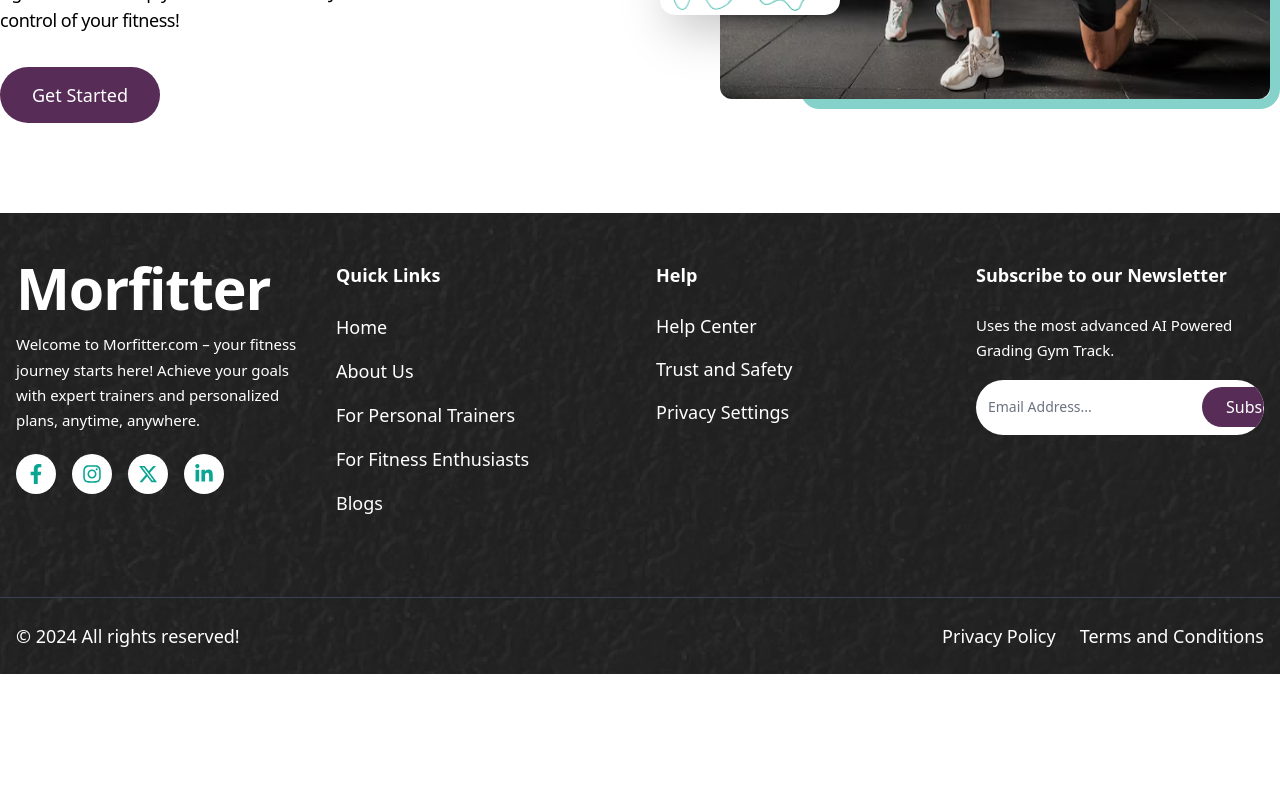
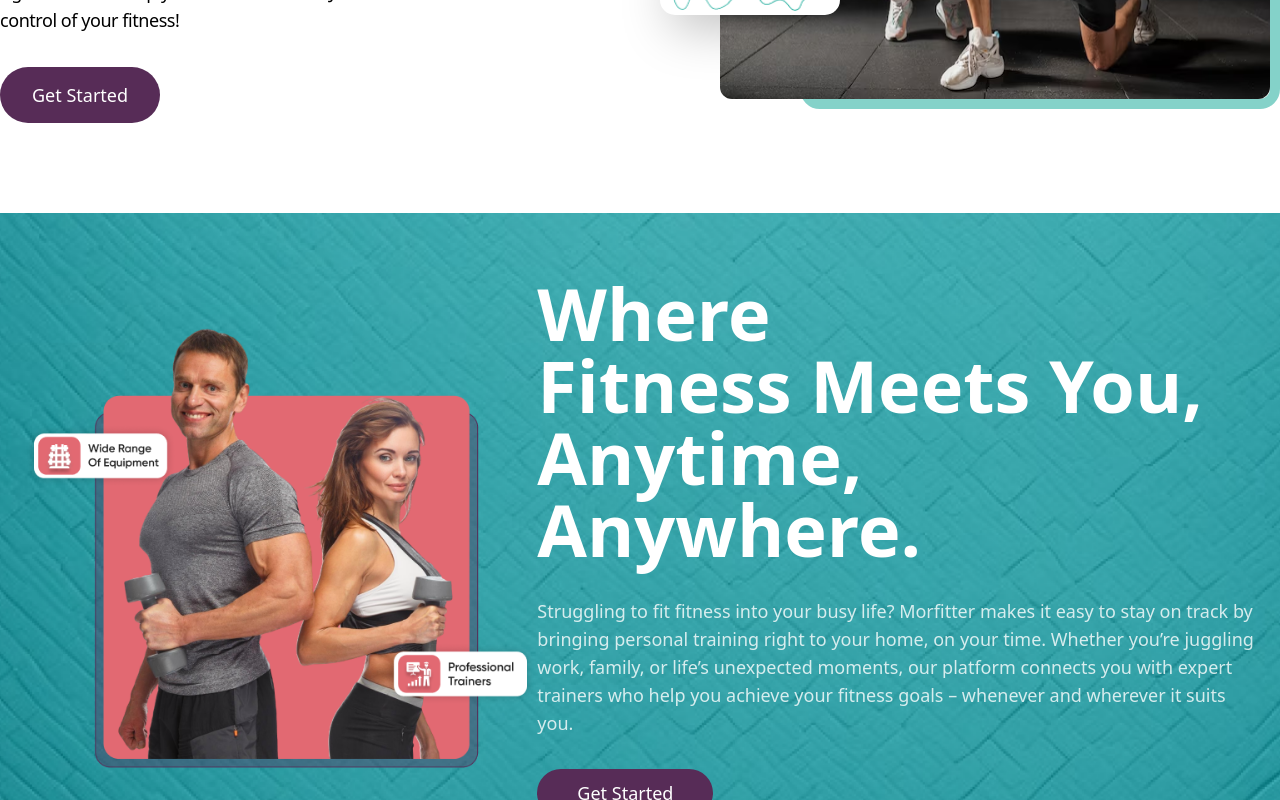
Before and after one commit to MDTanvirAhmedEmon/morfitter-frontend, a Next.js app: page / in a window 1280 px wide. Shown: the part 2000-2800 px from the top of the page. Before the commit the page ends 2674 px from the top, so only its background shows below. Built offline with nearby package versions, Linux system fonts and the light colour scheme.

Commit message:
done fitnessMeests section

```diff
--- a/src/app/(main-layout)/page.js
+++ b/src/app/(main-layout)/page.js
@@ -1,4 +1,5 @@
 import FitnessEnthusiasts from '@/components/MainLayout/Home/FitnessEnthusiasts';
+import FitnessMeets from '@/components/MainLayout/Home/FitnessMeets';
 import HeroSection from '@/components/MainLayout/Home/HeroSection';
 import LogoSlider from '@/components/MainLayout/Home/LogoSlider';
 import PersonalTrainers from '@/components/MainLayout/Home/PersonalTrainers';
@@ -11,6 +12,7 @@ const Home = () => {
             <LogoSlider></LogoSlider>
             <PersonalTrainers></PersonalTrainers>
             <FitnessEnthusiasts></FitnessEnthusiasts>
+            <FitnessMeets></FitnessMeets>
         </div>
     );
 };
--- /dev/null
+++ b/src/components/MainLayout/Home/FitnessMeets.js
@@ -0,0 +1,59 @@
+import Image from "next/image";
+import meetsImage from '../../../assets/fitness-meet.png';
+import meetsBg from '../../../assets/meets-bg.png';
+
+const FitnessMeets = () => {
+  const imageStyle = {
+    backgroundImage: `url(${meetsBg.src})`, // Fixed the typo in backgroundImage syntax
+    backgroundSize: "cover",
+    backgroundPosition: "center",
+  };
+
+  return (
+    <div className=" bg-greenColor">
+      <section style={imageStyle} className="px-6 py-16 text-white relative">
+        <div className="container mx-auto flex items-center justify-center relative z-10">
+          <div className="flex flex-wrap items-center justify-between w-full">
+            {/* Left Column */}
+            <div className="w-full lg:w-5/12 mb-8 lg:mb-0">
+              <div className="img">
+                <Image
+                  height={0}
+                  width={0}
+                  src={meetsImage}
+                  alt="Fitness Meet"
+                  className="w-full h-full object-cover"
+                />
+              </div>
+            </div>
+
+            {/* Right Column */}
+            <div className="w-full lg:w-7/12">
+              <div className="content relative mt-10 lg:mt-0 z-10">
+                <div className="title text-3xl lg:text-5xl xl:text-7xl leading-tight mb-8 capitalize font-semibold">
+                  Where <span className="relative inline-block">fitness meets</span> you, anytime, anywhere.
+                </div>
+                <div className="desc text-lg text-white/80 leading-7 mb-8">
+                  Struggling to fit fitness into your busy life? Morfitter makes
+                  it easy to stay on track by bringing personal training right to
+                  your home, on your time. Whether you’re juggling work, family,
+                  or life’s unexpected moments, our platform connects you with
+                  expert trainers who help you achieve your fitness goals – whenever
+                  and wherever it suits you.
+                </div>
+                <button className="bookBtn text-lg font-medium leading-8 text-white bg-secondary hover:bg-white hover:text-greenColor py-2 md:py-2 px-5 md:px-10 rounded-full capitalize transition-all hover:">
+                  Get Started
+                </button>
+              </div>
+            </div>
+          </div>
+        </div>
+
+        {/* Background Image */}
+        <div className="absolute inset-0 bg-cover bg-no-repeat z-0"></div>
+      </section>
+    </div>
+  );
+};
+
+export default FitnessMeets;
```
Also changed, not shown: src/assets/fitness-meet.png (added), src/assets/meets-bg.png (added).
